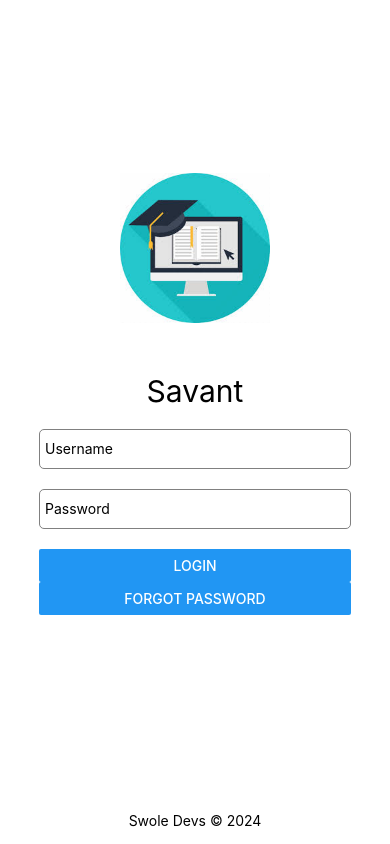
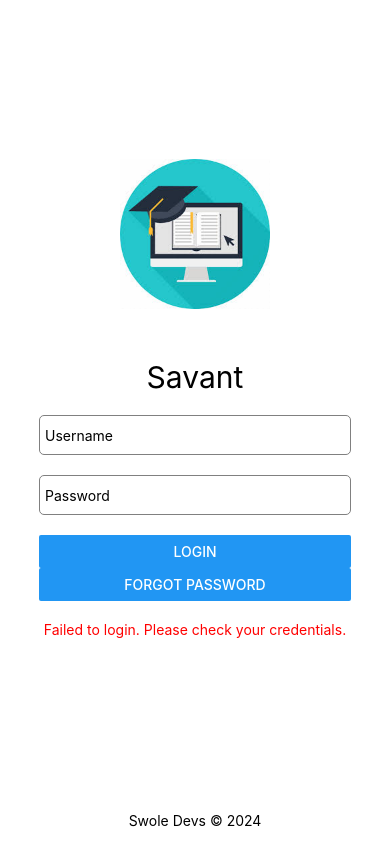
Before and after one commit to jaggerjack61/academic-tracker-front, a React Native app: screen /login in a window 390 px wide. Both pictures are taken after a click on the button "LOGIN". Built offline with nearby package versions, Linux system fonts and the light colour scheme; no server answers.

Commit message:
added search and loading screens

```diff
--- a/context/AuthContext.js
+++ b/context/AuthContext.js
@@ -9,7 +9,7 @@ export const AuthProvider = ({ children }) => {
 
     const login = async (credentials) => {
         console.log(credentials,"her");
-        if (await axios.post('https://4eda-197-221-253-23.ngrok-free.app/api/login', {credentials})
+        if (await axios.post('https://90a5-197-221-244-246.ngrok-free.app/api/login', {credentials})
             .then((res) => {
                 console.log(res.data.message, res.data.token);
                 const token = res.data.token;
@@ -44,7 +44,7 @@ export const AuthProvider = ({ children }) => {
            console.log(e);
         }
         console.log(userToken+' here6')
-        axios.get('https://4eda-197-221-253-23.ngrok-free.app/api/user', {headers: {Authorization: 'Bearer '+token}})
+        axios.get('https://90a5-197-221-244-246.ngrok-free.app/api/user', {headers: {Authorization: 'Bearer '+token}})
             .then((res) => {
                 console.log(res.data);
                 return true;})
--- a/screens/ActivitiesScreen.js
+++ b/screens/ActivitiesScreen.js
@@ -1,61 +1,93 @@
 import { StatusBar } from 'expo-status-bar';
-import { StyleSheet, Text, TouchableHighlight, View } from 'react-native';
-import AsyncStorage from "@react-native-async-storage/async-storage";
-import { useEffect, useState } from "react";
-import axios from "axios";
+import {
+    StyleSheet,
+    Text,
+    TouchableHighlight,
+    View,
+    Image,
+    Button,
+    FlatList,
+    TextInput,
+} from 'react-native';
+import AsyncStorage from '@react-native-async-storage/async-storage';
+import { useEffect, useState } from 'react';
+import axios from 'axios';
 
 export default function ActivitiesScreen({ navigation, route }) {
-    // const [classes, setClasses] = useState([]);
-    // const [isLoading, setIsLoading] = useState(true);
-    // const [error, setError] = useState(null);
-    let activities = route.params.activities;
-    console.log(activities);
+    const activities = route.params.activities;
+    const classes = route.params.data;
+    const host = 'https://90a5-197-221-244-246.ngrok-free.app/';
+    const [searchQuery, setSearchQuery] = useState('');
+    const [filteredActivities, setFilteredActivities] = useState(activities);
+    const [isSearchVisible, setIsSearchVisible] = useState(false);
 
-    // const getData = async () => {
-    //     setIsLoading(true);
-    //     setError(null);
-    //
-    //     try {
-    //         const token = await AsyncStorage.getItem('token');
-    //         const response = await axios.get('https://4eda-197-221-253-23.ngrok-free.app/api/classes', {
-    //             headers: { Authorization: 'Bearer ' + token }
-    //         });
-    //         setClasses(response.data);
-    //     } catch (e) {
-    //         setError(e);
-    //     } finally {
-    //         setIsLoading(false);
-    //     }
-    // };
-    //
-    // useEffect(() => {
-    //     getData();
-    // }, []);
-    //
-    // if (isLoading) {
-    //     return <Text>Loading...</Text>;
-    // }
-    //
-    // if (error) {
-    //     return <Text>Error: {error.message}</Text>;
-    // }
+    useEffect(() => {
+        const filtered = activities.filter((activity) => {
+            return (
+                activity.name.toLowerCase().includes(searchQuery.toLowerCase()) ||
+                (activity.type &&
+                    activity.type.name
+                        .toLowerCase()
+                        .includes(searchQuery.toLowerCase())) ||
+                (activity.due_date &&
+                    activity.due_date.toLowerCase().includes(searchQuery.toLowerCase()))
+            );
+        });
+        setFilteredActivities(filtered);
+    }, [searchQuery]);
 
     return (
         <View style={styles.container}>
-            {activities.map((data, index) => (
+            <View style={styles.header}>
+                <Text style={styles.headerTitle}>Activities</Text>
                 <TouchableHighlight
-                    key={index}
-                    style={{ height: 50, backgroundColor: 'dodgerblue', margin: 5, borderRadius: 10 }}
-                    onPress={() => navigation.push('activities')}
+                    style={styles.searchIcon}
+                    onPress={() => setIsSearchVisible(!isSearchVisible)}
                 >
-                    <View style={{ flexDirection: 'row' }}>
-                        <Text style={{fontWeight:'bold', marginVertical: 10, width: '80%', marginStart: 5, color: 'white' }}>
-                            {data.name}
-                        </Text>
-                        <Text style={{ marginVertical: 10, width: '20%' }}>{data.logs[0].score}/{data.total}</Text>
+                    <Image
+                        source={require('../assets/search.png')}
+                        style={styles.searchIconImage}
+                    />
+                </TouchableHighlight>
+            </View>
+            {isSearchVisible && (
+                <View style={styles.searchBar}>
+                    <TextInput
+                        style={styles.searchInput}
+                        placeholder="Search activities..."
+                        onChangeText={(text) => setSearchQuery(text)}
+                    />
+                </View>
+            )}
+            <FlatList
+                data={filteredActivities}
+                keyExtractor={(item, index) => index.toString()}
+                renderItem={({ item, index }) => (
+                    <View key={index} style={styles.card}>
+                        <View style={styles.cardHeader}>
+                            <Image
+                                source={{ uri: host + item.type.image }}
+                                style={styles.cardImage}
+                                resizeMode="cover"
+                            />
+                            <Text style={styles.cardTitle}>{item.name}</Text>
+                        </View>
+                        <View style={styles.cardContent}>
+                            <Text style={styles.cardType}>[{item.type.name}]</Text>
+                            <Text style={styles.cardDueDate}>
+                                Due date: {item.due_date ?? 'None'}
+                            </Text>
+                            <Button
+                                onPress={() =>
+                                    navigation.push('activity', { activity: item, data: classes })
+                                }
+                                style={styles.cardButton}
+                                title="View Details"
+                            />
+                        </View>
                     </View>
-                </TouchableHighlight>
-            ))}
+                )}
+            />
             <StatusBar style="auto" />
         </View>
     );
@@ -67,4 +99,72 @@ const styles = StyleSheet.create({
         backgroundColor: '#fff',
         margin: 5,
     },
+    header: {
+        flexDirection: 'row',
+        alignItems: 'center',
+        justifyContent: 'space-between',
+        padding: 10,
+    },
+    headerTitle: {
+        fontSize: 20,
+        fontWeight: 'bold',
+    },
+    searchIcon: {
+        padding: 10,
+    },
+    searchIconImage: {
+        width: 24,
+        height: 24,
+    },
+    searchBar: {
+        backgroundColor: '#f5f5f5',
+        borderRadius: 5,
+        padding: 10,
+        marginBottom: 10,
+    },
+    searchInput: {
+        fontSize: 16,
+    },
+    card: {
+        backgroundColor: '#fff',
+        borderRadius: 10,
+        shadowColor: '#000',
+        shadowOffset: { width: 0, height: 2 },
+        shadowOpacity: 0.1,
+        shadowRadius: 4,
+        elevation: 4,
+        marginBottom: 16,
+        padding: 10,
+    },
+    cardHeader: {
+        flexDirection: 'row',
+        alignItems: 'center',
+    },
+    cardImage: {
+        width: 50,
+        height: 50,
+        borderRadius: 50 / 2,
+        marginRight: 10,
+    },
+    cardTitle: {
+        fontSize: 18,
+        fontWeight: 'bold',
+    },
+    cardContent: {
+        marginTop: 10,
+    },
+    cardType: {
+        fontSize: 14,
+        color: '#888',
+    },
+    cardDueDate: {
+        fontSize: 14,
+        color: '#555',
+    },
+    cardButton: {
+        backgroundColor: '#007bff',
+        borderRadius: 5,
+        marginTop: 10,
+        padding: 10,
+    },
 });
--- a/screens/LoginScreen.js
+++ b/screens/LoginScreen.js
@@ -1,59 +1,75 @@
-import {StatusBar} from 'expo-status-bar';
-import {Button, StyleSheet, Text, View, TextInput, Image} from 'react-native';
-import {useContext, useState} from "react";
-import {AuthContext} from "../context/AuthContext";
+import { StatusBar } from 'expo-status-bar';
+import { Button, StyleSheet, Text, View, TextInput, Image, ActivityIndicator } from 'react-native';
+import { useContext, useState } from "react";
+import { AuthContext } from "../context/AuthContext";
 
-export default function LoginScreen({navigation}) {
-    const [email, setUsername] = useState('')
-    const [password, setPassword] = useState('')
-    const {login, getUser} = useContext(AuthContext);
+export default function LoginScreen({ navigation }) {
+    const [email, setUsername] = useState('');
+    const [password, setPassword] = useState('');
+    const { login, getUser } = useContext(AuthContext);
+    const [isLoading, setIsLoading] = useState(false);
+    const [error, setError] = useState(null);
+
     const handleLogin = async () => {
+        setIsLoading(true);
+        try {
+            if (await login({ email, password })) {
+                navigation.navigate("subjects");
+            } else {
+                setError("Failed to login. Please check your credentials.");
+            }
+        } catch (error) {
+            console.error(error);
+            setError("An error occurred. Please try again later.");
+        } finally {
+            setIsLoading(false);
+        }
+    };
 
-       if( await login({email, password})) {
-           navigation.navigate("subjects");
-       }
-        // navigation.navigate("students");
-    }
     const handleForgotPassword = async () => {
+        await getUser({});
+        navigation.navigate("students");
+    };
 
-        // await getUser({});
-        // navigation.navigate("students");
-    }
-
-    // function summation() {
-    //     let x = parseInt(text);
-    //     let i=0;
-    //     let total= 0;
-    //     for(i=1;i<x+1;i++) {
-    //         total+=i;
-    //     }
-    //     setText(total.toString());
-    // }
     const currentYear = new Date().getFullYear();
 
     return (
         <>
-        <View style={styles.container}>
+            <View style={styles.container}>
+                <Image
+                    style={{ width: 150, height: 150, marginBottom: 50 }}
+                    resizeMode="contain"
+                    source={require('../assets/ico.jpg')}
+                />
 
-            <Image style={{width:150, height:150, marginBottom:50}} resizeMode="contain" source={require('../assets/ico.jpg')} />
-
-            <Text style={{fontSize: 30, marginBottom: 10}}>Savant</Text>
-            <TextInput style={styles.input} placeholder="Username"  onChangeText={username => setUsername(username)}
-                       value={email}/>
-            <TextInput style={styles.input} onChangeText={password => setPassword(password)} value={password} placeholder="Password" secureTextEntry={true}/>
-            <View style={styles.buttonContainer}>
-                <Button  title="Login" onPress={handleLogin}
-                    /*{() => navigation.push("students", {language: "English"})}*/
+                <Text style={{ fontSize: 30, marginBottom: 10 }}>Savant</Text>
+                <TextInput
+                    style={styles.input}
+                    placeholder="Username"
+                    onChangeText={(username) => setUsername(username)}
+                    value={email}
                 />
-                <Text></Text>
-                <Button onPress={handleForgotPassword} title="Forgot Password"/>
+                <TextInput
+                    style={styles.input}
+                    onChangeText={(password) => setPassword(password)}
+                    value={password}
+                    placeholder="Password"
+                    secureTextEntry={true}
+                />
+                <View style={styles.buttonContainer}>
+                    <Button title="Login" onPress={handleLogin} />
+                    {isLoading && <ActivityIndicator size="large" color="#0000ff" />}
+                    <Text></Text>
+                    <Button onPress={handleForgotPassword} title="Forgot Password" />
+                </View>
+                {error && (
+                    <Text style={{ color: 'red', marginTop: 10 }}>{error}</Text>
+                )}
+                <StatusBar style="auto" />
             </View>
-
-            <StatusBar style="auto"/>
-        </View>
-        <View style={{backgroundColor: '#fff', justifyContent: 'center',alignItems: 'center'}}>
-            <Text style={{margin:15}}>Swole Devs &copy; {currentYear}</Text>
-        </View>
+            <View style={{ backgroundColor: '#fff', justifyContent: 'center', alignItems: 'center' }}>
+                <Text style={{ margin: 15 }}>Swole Devs &copy; {currentYear}</Text>
+            </View>
         </>
     );
 }
@@ -78,6 +94,6 @@ const styles = StyleSheet.create({
         flexDirection: 'column',
         width: "80%",
         justifyContent: 'space-between',
-        marginVertical: 10 // added this line
-    }
+        marginVertical: 10, // added this line
+    },
 });
--- /dev/null
+++ b/screens/ViewActivityScreen.js
@@ -0,0 +1,102 @@
+import {StatusBar} from 'expo-status-bar';
+import {StyleSheet, Text, TouchableHighlight, View, Image, Button, Linking} from 'react-native';
+import AsyncStorage from "@react-native-async-storage/async-storage";
+import {useEffect, useState} from "react";
+import axios from "axios";
+
+export default function ViewActivityScreen({navigation, route}) {
+
+    const activity = route.params.activity;
+    const classes = route.params.data;
+    console.log(activity);
+    const host = "https://90a5-197-221-244-246.ngrok-free.app/";
+
+        const handleOpenInBrowser = async () => {
+            try {
+                const supported = await Linking.canOpenURL(host+activity.file);
+                if (supported) {
+                    await Linking.openURL(host+activity.file);
+                } else {
+                    console.error(`Don't know how to open this URL: ${host+activity.file}`);
+                }
+            } catch (error) {
+                console.error('Error opening URL:', error);
+            }
+        };
+
+
+
+    return (
+        <View style={styles.container}>
+
+            <View style={styles.card}>
+
+                <Image source={{uri: host + activity.type.image}} style={styles.cardImage} resizeMode="cover"/>
+                {console.log(host + activity.type.image)}
+                <View style={styles.cardContent}>
+                    <Text style={styles.cardTitle}>{activity.name}</Text>
+                    <Text>[{activity.type.name}]</Text>
+                    <Text>Due date: {activity.due_date ?? 'None'}</Text>
+                    <Text style={styles.cardDescription}>Description:{activity.note ?? 'None'}</Text>
+                    <View style={{flexDirection: 'row'}}>
+                        {activity.type.type === 'score'?
+                        <><Text>Total:</Text>
+                            {activity.logs.filter(log => log.activity_id === activity.id && log.student_id === classes[0].id).map(log =>
+                                <Text>{log.score}</Text>)}
+                            <Text>{'/' + activity.total ?? 'None'}</Text></>:''}
+                        {activity.type.type === 'boolean'?
+                            <><Text>Status:</Text>
+                                {activity.logs.filter(log => log.activity_id === activity.id && log.student_id === classes[0].id).map(log =>
+                                    <Text>{log.score ===2 ? activity.type.true_value:''}{log.score ===1 ? activity.type.false_value:''}</Text>)}
+                              </>:''}
+
+                    </View>
+                    {activity.file !== null?<Button onPress={handleOpenInBrowser}
+                                                    color='lightgreen' title="Download File"/>:null}
+
+                </View>
+            </View>
+
+
+            <StatusBar style="auto"/>
+        </View>
+    );
+}
+
+const styles = StyleSheet.create({
+    container: {
+        flex: 1,
+        backgroundColor: '#fff',
+        margin: 5,
+    },
+    card: {
+        backgroundColor: '#fff',
+        borderRadius: 10,
+        shadowColor: '#000',
+        shadowOffset: {width: 0, height: 2},
+        shadowOpacity: 0.1,
+        shadowRadius: 4,
+        elevation: 4,
+        marginBottom: 16,
+
+        // width:200,
+    },
+    cardImage: {
+        width: '100%',
+        height: 100,
+        // margin:5,
+
+
+    },
+    cardContent: {
+        padding: 16,
+    },
+    cardTitle: {
+        fontSize: 18,
+        fontWeight: 'bold',
+        marginBottom: 8,
+    },
+    cardDescription: {
+        fontSize: 14,
+    },
+});
```
Also changed, not shown: App.js (+7 -1 lines), screens/SubjectsScreen.js (+6 -6 lines), assets/search.png (added).
